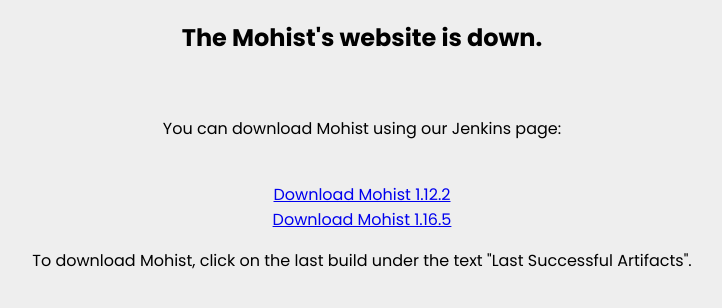
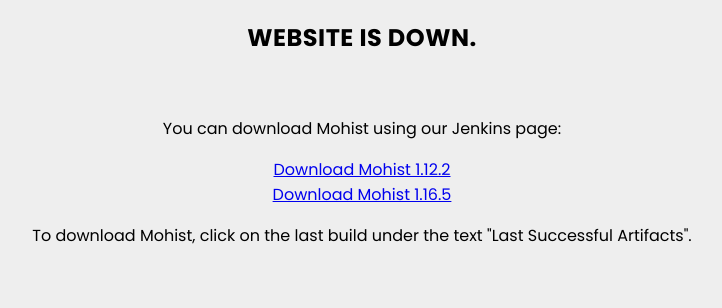
Before and after one commit to Shawiizz/TempWebsite, a plain HTML site: page index.html in a window 1280 px wide. Shown: the whole page, without its empty margins (278-1000 px from the left). Drawn offline with Linux system fonts and the light colour scheme.

Commit message:
Update index.html

```diff
--- a/index.html
+++ b/index.html
@@ -17,9 +17,10 @@
     </style>
 </head>
 <body>
-    <h2>The Mohist's website is down.</h1>
+    <h2 style="letter-spacing: 0.021em;
+    text-transform: uppercase;">Website is down.</h1>
     <br>
-    <p>You can download Mohist using our Jenkins page:</p><br>
+    <p>You can download Mohist using our Jenkins page:</p>
     <a href="https://ci.codemc.io/job/Mohist-Community/job/Mohist-1.12.2/">Download Mohist 1.12.2</a><br>
     <a href="https://ci.codemc.io/job/Mohist-Community/job/Mohist-1.16.5/">Download Mohist 1.16.5</a><br>
     <p>To download Mohist, click on the last build under the text "Last Successful Artifacts".    </p>
```
